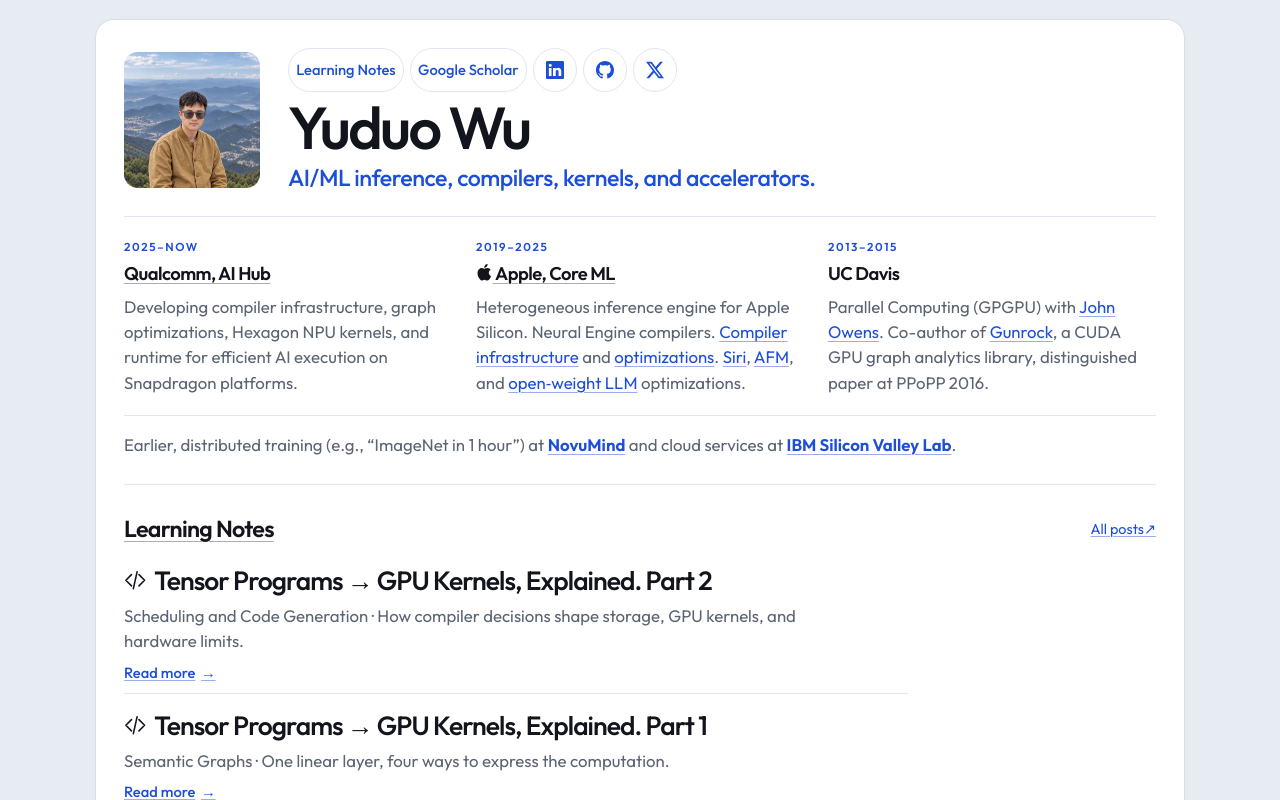
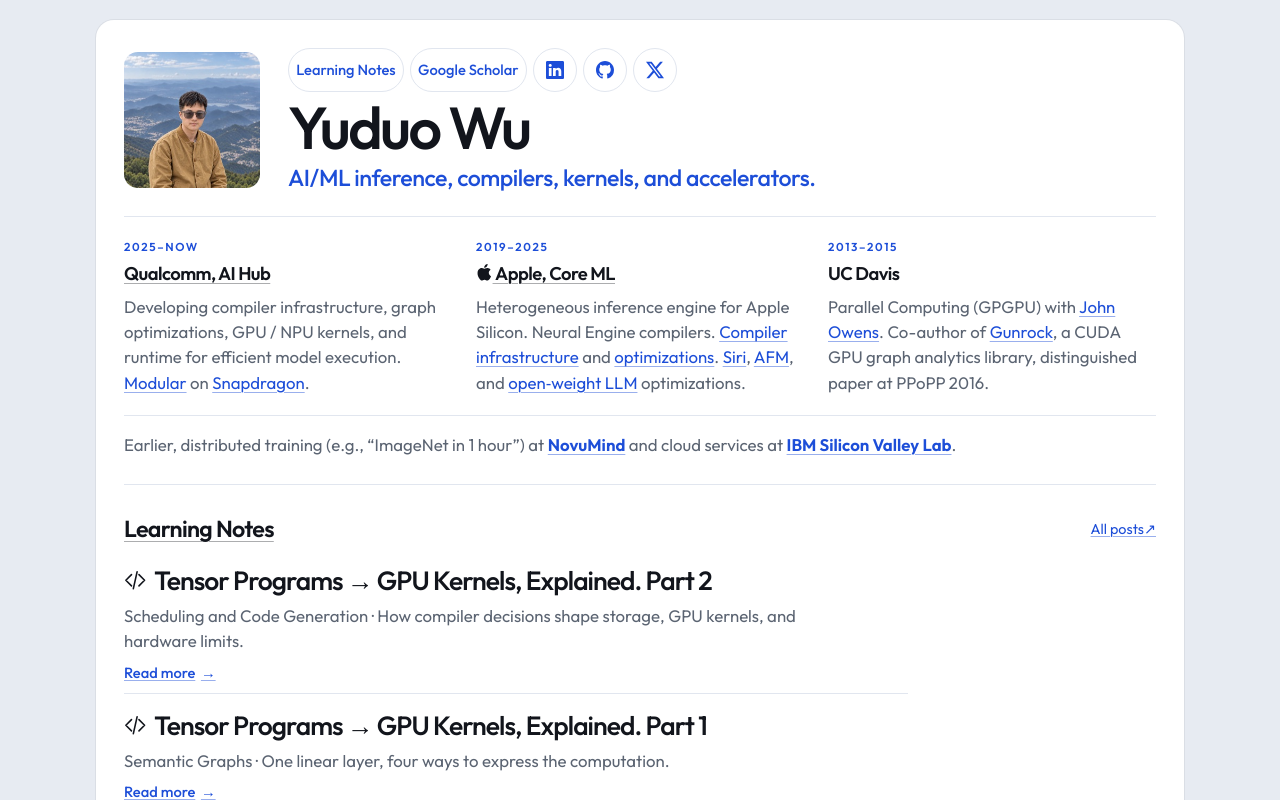
Before and after one commit to yuduow/yuduow.github.io, a plain HTML site: page index.html in a window 1280 px wide. Shown: the top 800 px of the page. Drawn offline with Linux system fonts and the light colour scheme.

Commit message:
Update Qualcomm experience (source 16c1154)

```diff
--- a/index.html
+++ b/index.html
@@ -36,7 +36,7 @@
         <p class="when">2025–Now</p>
         <div>
           <h2><a href="https://aihub.qualcomm.com/">Qualcomm, AI Hub</a></h2>
-          <p class="detail">Developing compiler infrastructure, graph optimizations, Hexagon NPU kernels, and runtime for efficient AI execution on Snapdragon platforms.</p>
+          <p class="detail">Developing compiler infrastructure, graph optimizations, GPU / NPU kernels, and runtime for efficient model execution. <a href="https://www.modular.com/">Modular</a> on <a href="https://www.qualcomm.com/snapdragon/products">Snapdragon</a>.</p>
         </div>
       </li>
       <li>
```
